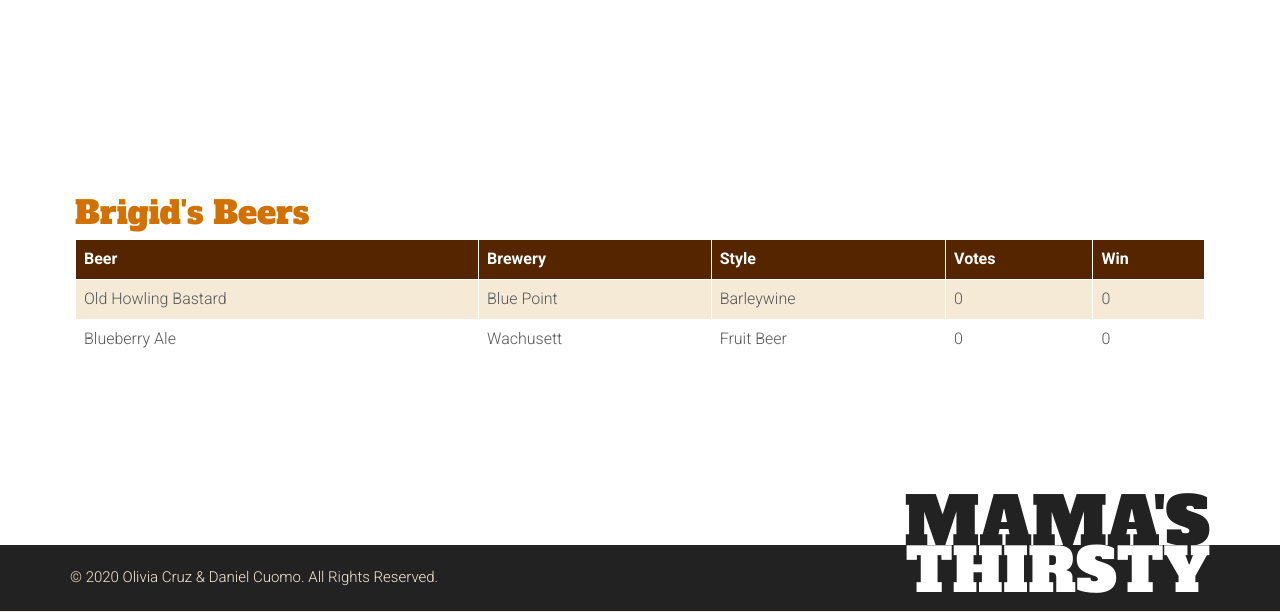
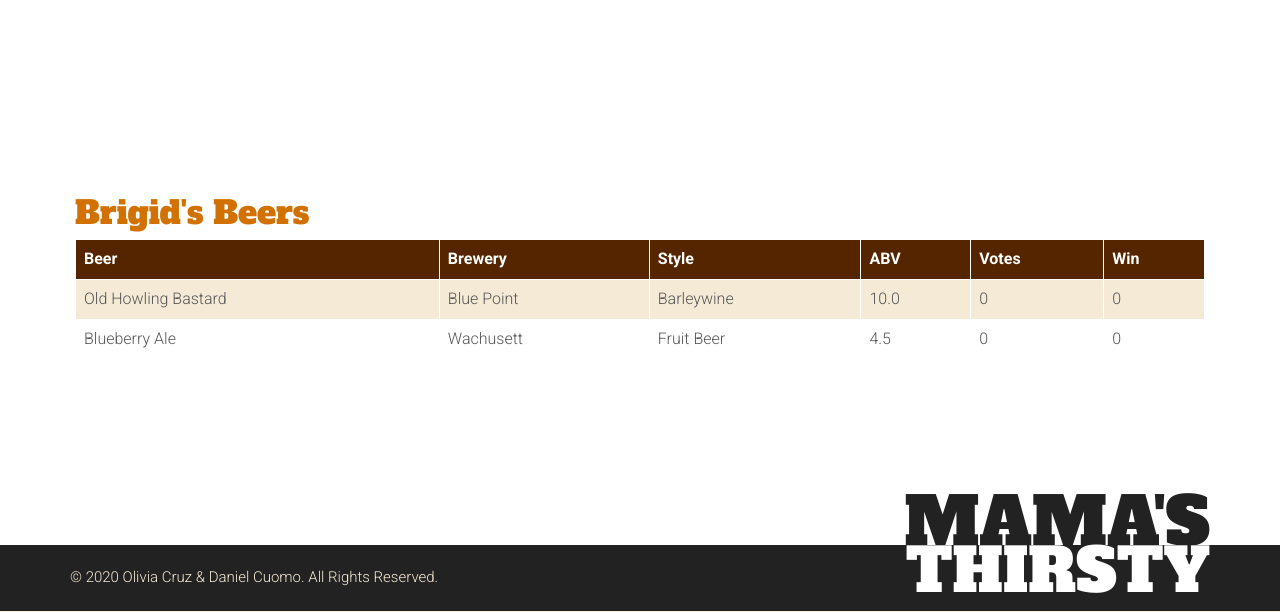
Before and after one commit to drc0308/flight_club, a Flask app: a page that uses flight_club/templates/users/profile.html in a window 1280 px wide. Shown: the part 864-1476 px from the top of the page. Run offline with Flask 2, Linux system fonts and the light colour scheme; the visitor is signed in with stand-in values (Sample User, id 1); data comes from the database, SQL or seed files in the repository; some libraries are stand-ins or nearby versions.

Commit message:
updated users/profile.html to include ABV

```diff
--- a/flight_club/templates/users/profile.html
+++ b/flight_club/templates/users/profile.html
@@ -59,6 +59,7 @@
               <th>Beer</th>
               <th>Brewery</th>
               <th>Style</th>
+              <th>ABV</th>
               <th>Votes</th>
               <th>Win</th>
             </tr>
@@ -69,6 +70,7 @@
               <td>{{ beer['beer_name'] }}</td>
               <td>{{ beer['brewery'] }}</td>
               <td>{{ beer['style'] }}</td>
+              <td>{{beer['beer_abv']}}</td>
               <td>{{ beer['votes'] }}</td>
               <td>{{ beer['win'] }}</td>
             </tr>
```
